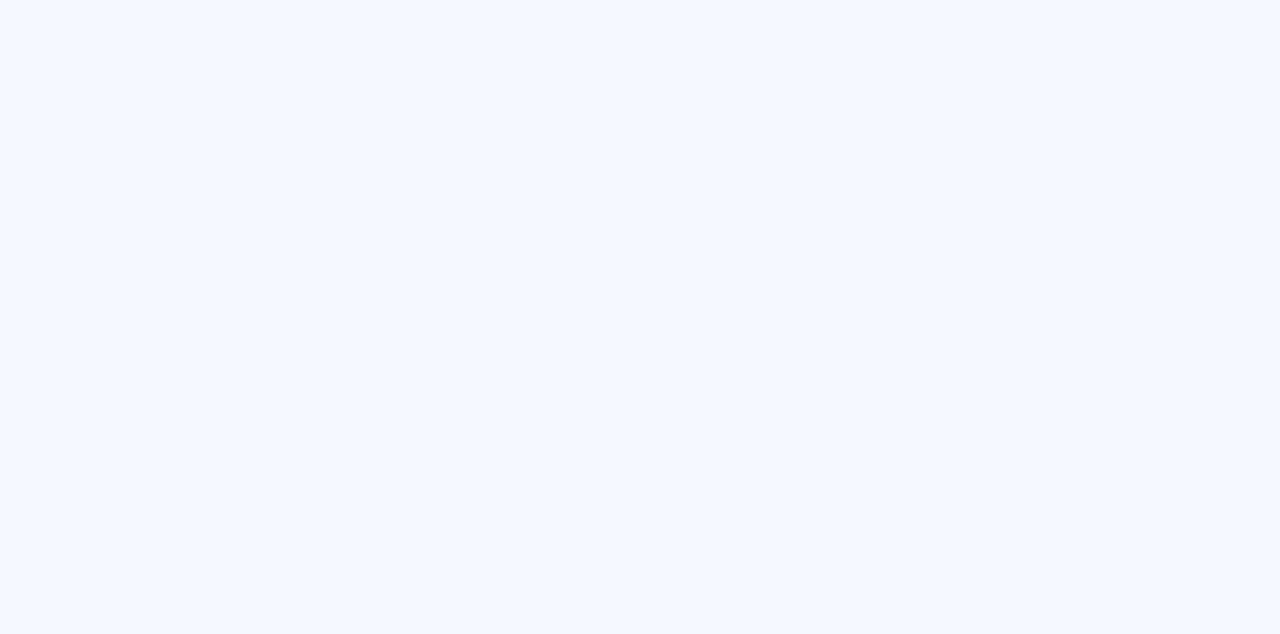
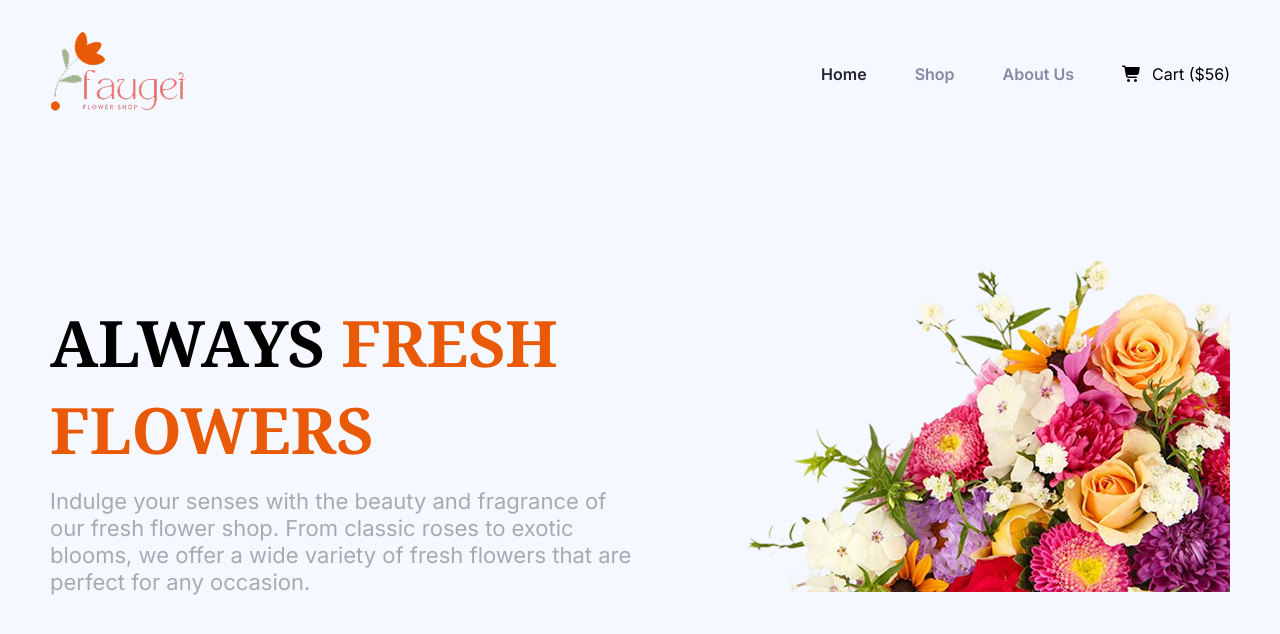
Before and after one commit to codebyelham/fauget-flower, a plain HTML site: page index.html in a window 1280 px wide. Drawn offline with Linux system fonts and the light colour scheme.

Commit message:
added navbar and banner section

```diff
--- a/index.html
+++ b/index.html
@@ -15,11 +15,37 @@
 
 <body>
     <!-- =========== HEADER ========= -->
-    <header>
-        <!-- Navbar -->
-        <nav></nav>
-        <!-- Banner -->
-        <section></section>
+    <header class="container">
+        <!-- navbar -->
+        <nav class="navigation display-flex">
+            <div class="nav-brand">
+                <img src="./assets/logo.png" alt="">
+            </div>
+            <ul class="nav-items display-flex">
+                <div class="nav-menu display-flex">
+                    <li class="nav-item active"><a href="#" class="nav-links">Home</a></li>
+                    <li class="nav-item"><a href="#" class="nav-links">Shop</a></li>
+                    <li class="nav-item"><a href="#" class="nav-links">About Us</a></li>
+                </div>
+                <div class="cart-btn">
+                    <i class="fa-solid fa-cart-shopping"></i><span>Cart ($56)</span>
+                </div>
+            </ul>
+        </nav>
+        <!-- banner -->
+        <section class="hero display-flex">
+            <div class="hero-content">
+                <h1 class="secondery-font">ALWAYS <span class="text-orange">FRESH <span
+                            class="d-block">FLOWERS</span></span>
+                </h1>
+                <p class="">Indulge your senses with the beauty and fragrance of our fresh flower shop. From classic
+                    roses to exotic blooms, we offer a wide variety of fresh flowers that are perfect for any occasion.
+                </p>
+            </div>
+            <div class="hero-image">
+                <img src="./assets/hero-flower.png" alt="">
+            </div>
+        </section>
     </header>
     <!-- =========== MAIN ========= -->
     <main>
--- a/styles/main.css
+++ b/styles/main.css
@@ -69,3 +69,85 @@ button {
 .text-orange {
   color: var(--primary-color);
 }
+
+/* Navbar */
+/* ====== navbar ========= */
+.navigation {
+  justify-content: space-between;
+  align-items: center;
+  padding-top: 30px;
+}
+.nav-items,
+.nav-menu {
+  gap: 48px;
+  align-items: center;
+}
+.nav-items .nav-item {
+  display: inline-block;
+}
+.nav-items .nav-item:hover .nav-links,
+.nav-items .nav-item.active .nav-links {
+  color: var(--hover-text-color);
+  transition: color 0.3s ease;
+}
+.nav-item .nav-links {
+  color: var(--secondary-text-color);
+  transition: color 1s ease;
+  font-weight: 600;
+  font-size: 16px;
+}
+.nav-items .cart-btn i {
+  margin-right: 10px;
+}
+/* ====== navbar ========= */
+.navigation {
+  justify-content: space-between;
+  align-items: center;
+  padding-top: 30px;
+}
+.nav-items,
+.nav-menu {
+  gap: 48px;
+  align-items: center;
+}
+.nav-items .nav-item {
+  display: inline-block;
+}
+.nav-items .nav-item:hover .nav-links,
+.nav-items .nav-item.active .nav-links {
+  color: var(--hover-text-color);
+  transition: color 0.3s ease;
+}
+.nav-item .nav-links {
+  color: var(--secondary-text-color);
+  transition: color 1s ease;
+  font-weight: 600;
+  font-size: 16px;
+}
+.nav-items .cart-btn i {
+  margin-right: 10px;
+}
+/* ========= hero ========== */
+.hero {
+  align-items: end;
+  justify-content: space-between;
+  margin: 120px 0px;
+}
+.hero-content {
+  max-width: 50%;
+}
+.hero-content h1 {
+  font-weight: 700;
+  font-size: 4rem;
+  color: #000000;
+}
+.hero-content p {
+  font-weight: 400;
+  font-size: 22px;
+  line-height: 27px;
+  color: var(--primary-text-color);
+  margin-top: 15px;
+}
+.hero-image {
+  max-width: 50%;
+}
```
